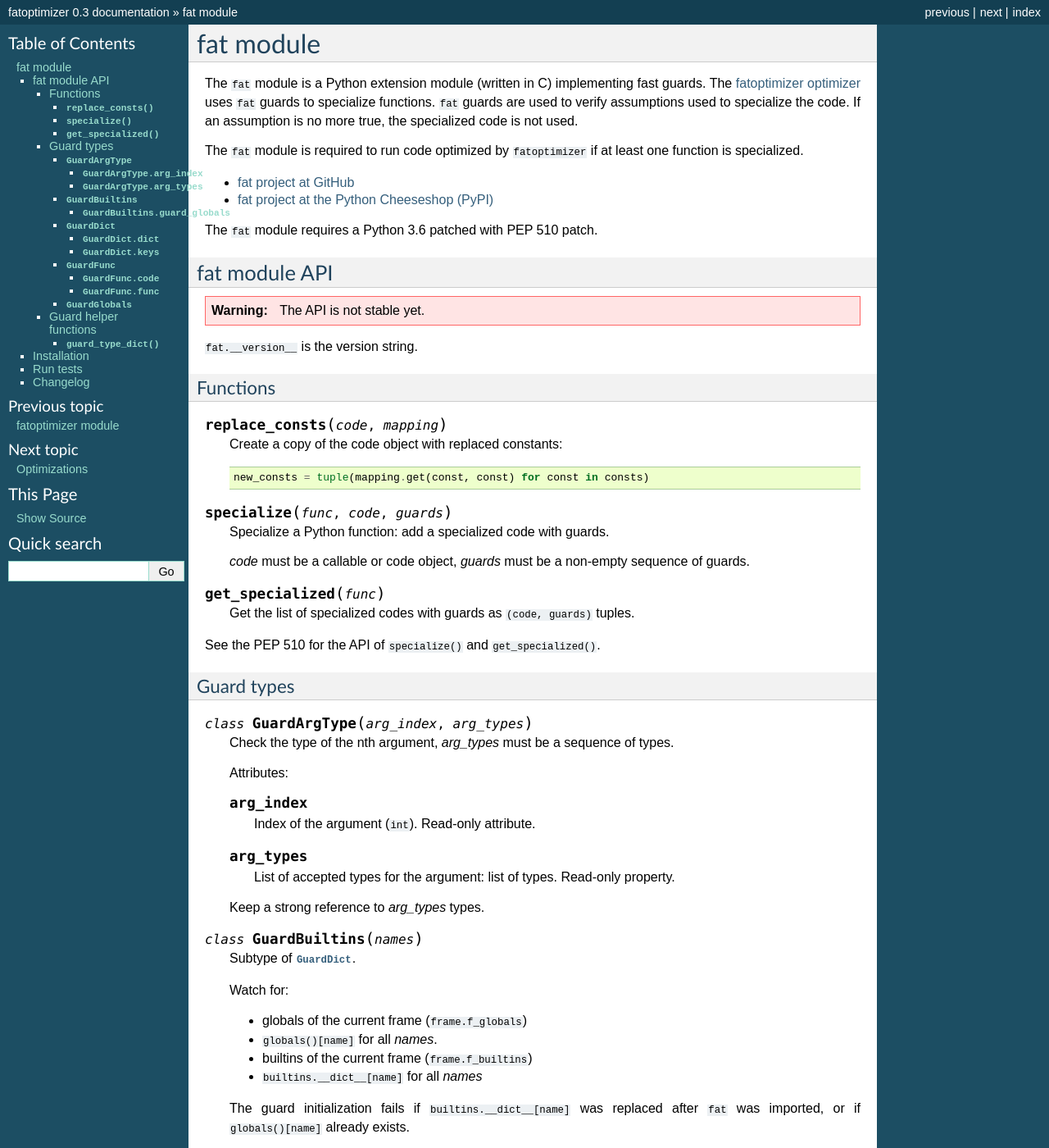
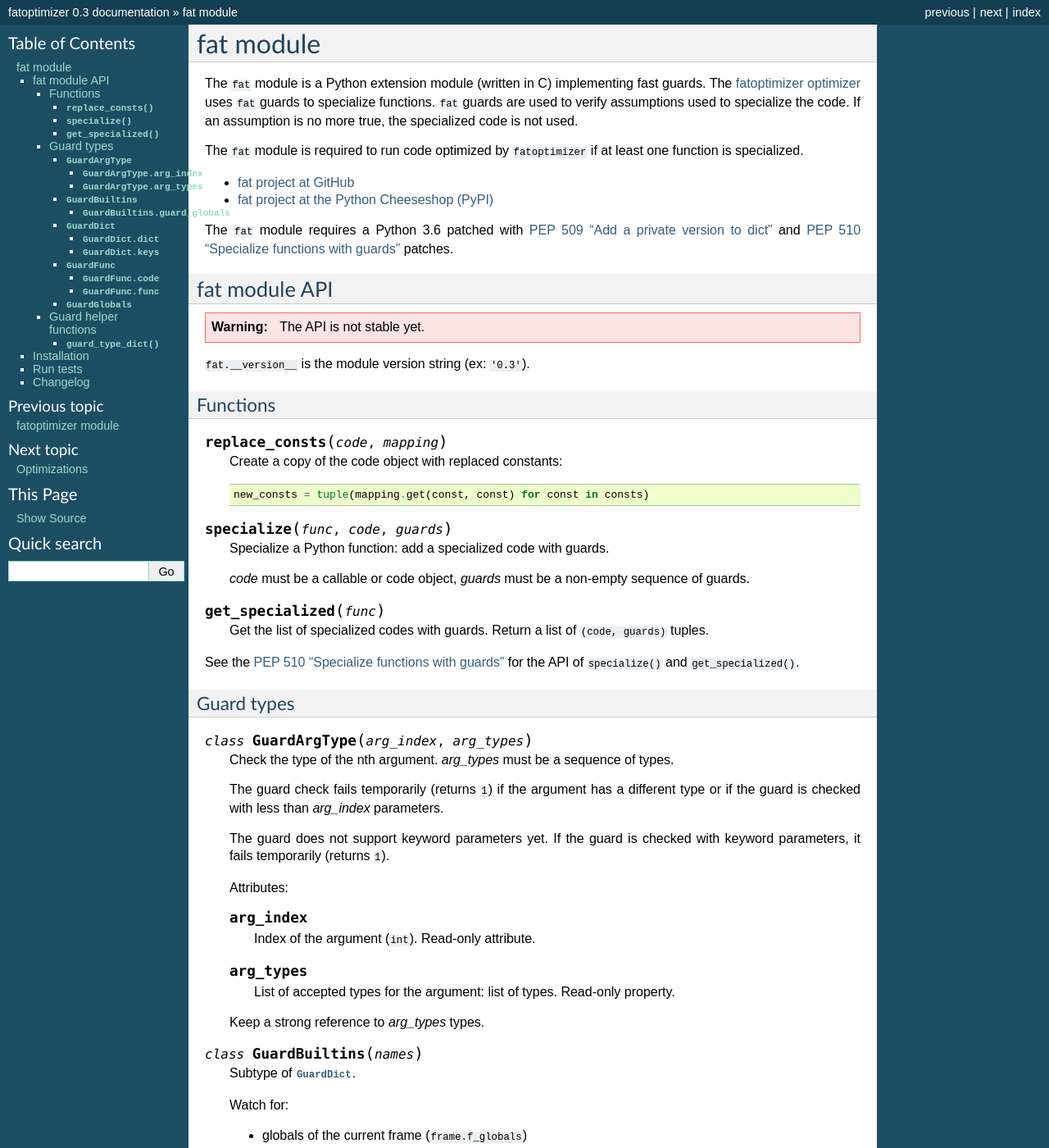
Before and after one commit to vstinner/fatoptimizer, a Sphinx documentation site: the page built from doc/fat.rst, in a window 1280 px wide and 1400 px high. Shown: the whole window at 82% size. Built offline with Sphinx 7.4.7, drawn with Linux system fonts in a browser that asks for light colours; some of the changed text lies outside the part shown.

Commit message:
enhance doc

```diff
--- a/doc/fat.rst
+++ b/doc/fat.rst
@@ -18,7 +18,10 @@
 * `fat project at the Python Cheeseshop (PyPI)
   <https://pypi.python.org/pypi/fat>`_
 
-The ``fat`` module requires a Python 3.6 patched with PEP 510 patch.
+The ``fat`` module requires a Python 3.6 patched with `PEP 509 "Add a private
+version to dict" <https://www.python.org/dev/peps/pep-0509/>`_ and `PEP 510
+"Specialize functions with guards"
+<https://www.python.org/dev/peps/pep-0510/>`_ patches.
 
 
 fat module API
@@ -27,7 +30,7 @@
 .. warning::
    The API is not stable yet.
 
-``fat.__version__`` is the version string.
+``fat.__version__`` is the module version string (ex: ``'0.3'``).
 
 Functions
 ---------
@@ -49,10 +52,13 @@
 
 .. function:: get_specialized(func)
 
-   Get the list of specialized codes with guards as ``(code, guards)`` tuples.
+   Get the list of specialized codes with guards. Return a list of ``(code,
+   guards)`` tuples.
 
 
-See the PEP 510 for the API of ``specialize()`` and ``get_specialized()``.
+See the `PEP 510 "Specialize functions with guards"
+<https://www.python.org/dev/peps/pep-0510/>`_ for the API of ``specialize()``
+and ``get_specialized()``.
 
 
 .. _guard:
@@ -62,8 +68,15 @@
 
 .. class:: GuardArgType(arg_index, arg_types)
 
-    Check the type of the nth argument, *arg_types* must be a sequence of
+    Check the type of the nth argument. *arg_types* must be a sequence of
     types.
+
+    The guard check fails temporarily (returns ``1``) if the argument has a
+    different type or if the guard is checked with less than *arg_index*
+    parameters.
+
+    The guard does not support keyword parameters yet. If the guard is checked
+    with keyword parameters, it fails temporarily (returns ``1``).
 
     Attributes:
 
@@ -93,6 +106,10 @@
    The guard initialization fails if ``builtins.__dict__[name]`` was replaced
    after ``fat`` was imported, or if ``globals()[name]`` already exists.
 
+   In addition to :class:`GuardDict` checks and
+   :attr:`GuardBuiltins.guard_globals` checks, the guard check always fails
+   (returns ``2``) if the frame builtins changed.
+
    Attributes:
 
    .. attribute:: guard_globals
@@ -109,6 +126,9 @@
 .. class:: GuardDict(dict, keys)
 
    Watch for ``dict[key]`` for all *keys*.
+
+   The guard check always fails (returns ``2``) if at least one key of *keys*
+   was modified.
 
    Attributes:
 
@@ -128,6 +148,9 @@
 
    Watch for the code object (``func.__code__``) of a Python function.
 
+   The guard check always fails (returns ``2``) if the function code was
+   replaced.
+
    Attributes:
 
    .. attribute:: code
@@ -144,6 +167,9 @@
 .. class:: GuardGlobals(names)
 
    Subtype of :class:`GuardDict`.
+
+   In addition to :class:`GuardDict` checks, the guard check always fails
+   (returns ``2``) if the frame globals changed.
 
    Watch for:
 
@@ -169,7 +195,10 @@
 Installation
 ============
 
-A Python 3.6 patched with PEP 510 patch is required.
+The ``fat`` module requires a Python 3.6 patched with `PEP 509 "Add a private
+version to dict" <https://www.python.org/dev/peps/pep-0509/>`_ and `PEP 510
+"Specialize functions with guards"
+<https://www.python.org/dev/peps/pep-0510/>`_ patches.
 
 Type::
 
@@ -194,7 +223,7 @@
 * 2016-01-22: Version 0.2
 
  * :class:`GuardBuiltins` now also checks the builtins and the globals of the
-   current frame. In practice, the guard fails if it creates in a namespace
+   current frame. In practice, the guard fails if it is created in a namespace
    and checked in a different namespace.
  * Add a new :class:`GuardGlobals` type which replaces the previous
    :func:`guard_globals()` helper function (removed). The guard check checks if
```
Also changed, not shown: doc/fatoptimizer.rst (+8 -2 lines), doc/index.rst (+5 -3 lines).
